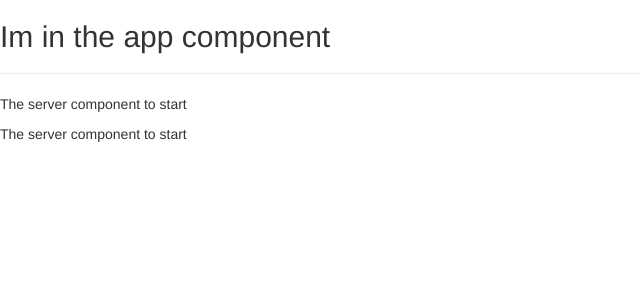
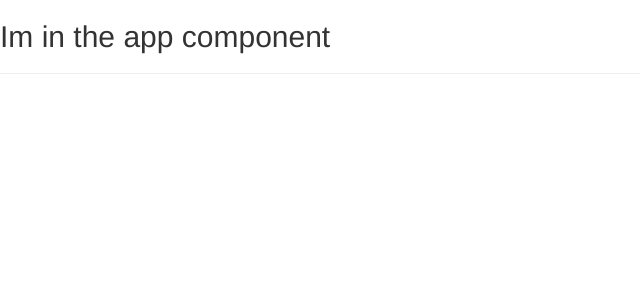
Before and after one commit to kvo189/Angular-Udemy-Course, an Angular app: page / in a window 1280 px wide. Shown: the top 300 px of the page, without its empty margins (0-640 px from the left). Built offline with nearby package versions, Linux system fonts and the light colour scheme.

Commit message:
Clean up project to initial new project

```diff
--- a/src/app/app.component.html
+++ b/src/app/app.component.html
@@ -1,3 +1,2 @@
 <h2>Im in the app component</h2>
 <hr>
-<app-servers></app-servers>
--- a/src/app/app.module.ts
+++ b/src/app/app.module.ts
@@ -2,14 +2,10 @@
 import {BrowserModule} from '@angular/platform-browser';
 
 import {AppComponent} from './app.component';
-import {ServerComponent} from "./server/server.component";
-import { ServersComponent } from './servers/servers.component';
 
 @NgModule({
   declarations: [
     AppComponent,
-    ServerComponent,
-    ServersComponent
   ],
   imports: [
     BrowserModule,
--- a/src/app/server/server.component.html
+++ /dev/null
@@ -1 +0,0 @@
-<p>The server component to start</p>
--- a/src/app/servers/servers.component.html
+++ /dev/null
@@ -1,2 +0,0 @@
-<app-server></app-server>
-<app-server></app-server>
--- a/src/app/servers/servers.component.ts
+++ /dev/null
@@ -1,18 +0,0 @@
-import {Component, OnInit} from '@angular/core';
-
-@Component({
-  selector: 'app-servers',
-  template: `
-    <app-server></app-server>
-    <app-server></app-server>`,
-  styleUrls: ['./servers.component.css']
-})
-export class ServersComponent implements OnInit {
-
-  constructor() {
-  }
-
-  ngOnInit(): void {
-  }
-
-}
```
Also changed, not shown: src/app/server/server.component.ts (deleted, +0 -9 lines), src/app/servers/servers.component.css (deleted).
